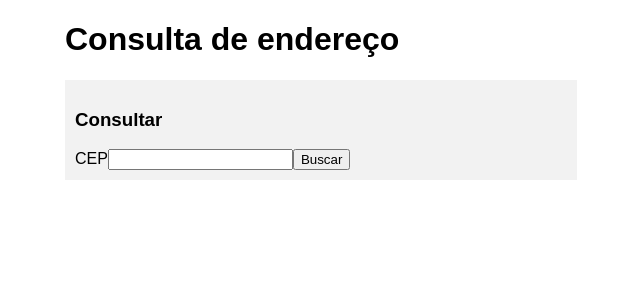
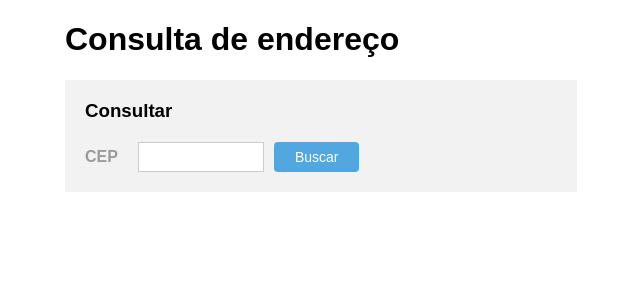
Before and after one commit to matheusiacono/busca-cep, a React (Create React App) app: page / in a window 1280 px wide. Shown: the top 300 px of the page, without its empty margins (319-959 px from the left). Built offline with nearby package versions, Linux system fonts and the light colour scheme; the HTML template or start-up script is replaced by a standard one.

Commit message:
criando formulario de busca de cep

```diff
--- a/src/App.css
+++ b/src/App.css
@@ -4,5 +4,9 @@
 
 .App-header {
   background-color: #F2F2F2;
-  padding: 10px;
+  padding: 20px;
 }
+
+.App-header-title {
+  margin: 0 0 20px 0;
+}
--- a/src/App.js
+++ b/src/App.js
@@ -1,5 +1,6 @@
 import React, { Component } from 'react';
 import './App.css';
+import FormBuscar from './Components/FormBuscar';
 
 class App extends Component {
   render() {
@@ -7,10 +8,8 @@ class App extends Component {
       <div className="App">
         <h1>Consulta de endereço</h1>
         <header className="App-header">
-          <h3>Consultar</h3>
-          <label>CEP</label>
-          <input />
-          <button>Buscar</button>
+          <h3 className="App-header-title">Consultar</h3>
+          <FormBuscar />
         </header>
       </div>
     );
--- /dev/null
+++ b/src/Components/FormBuscar/index.css
@@ -0,0 +1,31 @@
+.form-label {
+  color: #9A9A9A;
+  display: inline-block;
+  max-width: 100%;
+  margin-bottom: 5px;
+  font-weight: bold;
+}
+
+.form-input {
+  width: 100px;
+  padding: 6px 12px;
+  margin: 0 10px 0 20px;
+  font-size: 14px;
+  color: #555;
+  background-color: #fff;
+  border: 1px solid #ccc;
+  text-indent: 0px;
+  display: inline-block;
+}
+
+.form-button {
+  display: inline-block;
+  padding: 6px 20px;
+  margin-bottom: 0;
+  font-size: 14px;
+  color: #fff;
+  background-color: #52A7E0;
+  border-radius: 4px;
+  border: 1px solid transparent;
+  cursor: pointer;
+}
--- /dev/null
+++ b/src/Components/FormBuscar/index.js
@@ -0,0 +1,12 @@
+import React from 'react';
+import './index.css';
+
+const FormBuscar = () => (
+  <form className="form-inline">
+    <label htmlFor="cep" className="form-label">CEP</label>
+    <input id="cep" className="form-input" />
+    <button type="button" className="form-button">Buscar</button>
+  </form>
+);
+
+export default FormBuscar;
```
